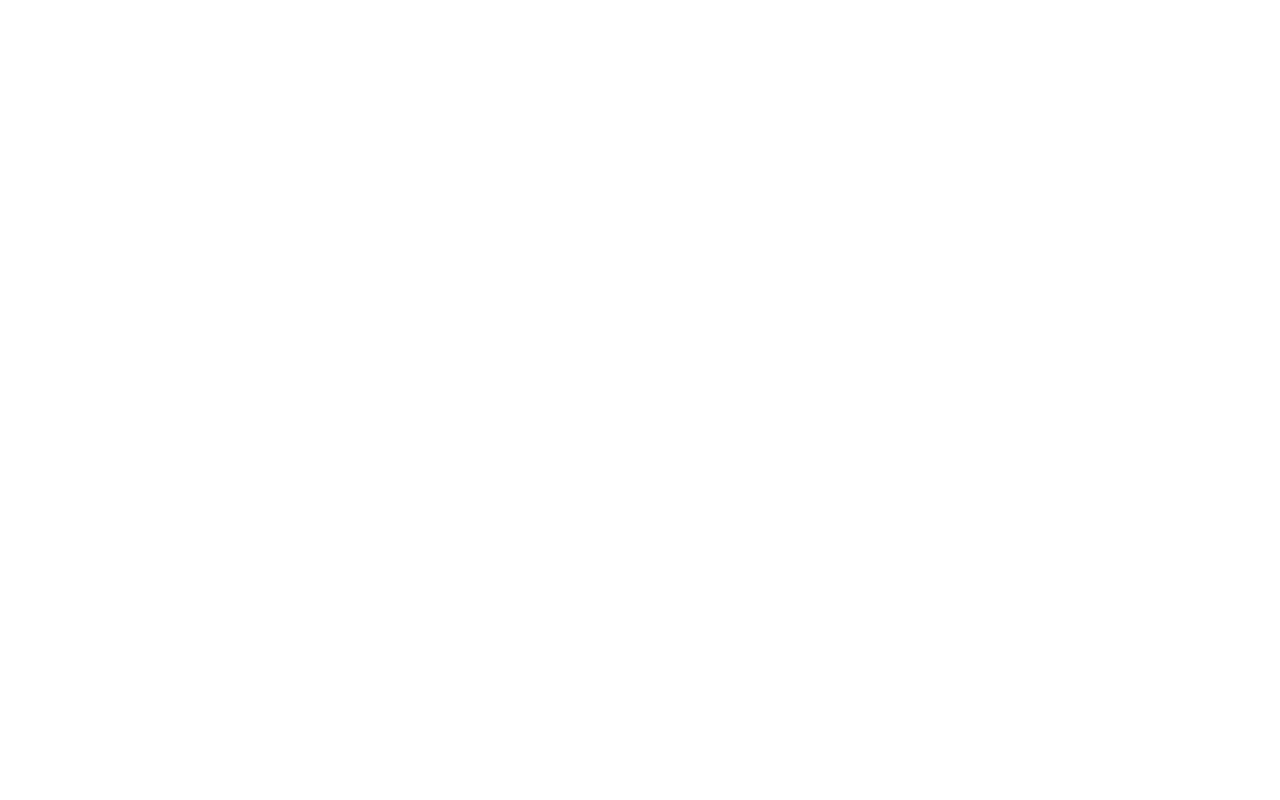
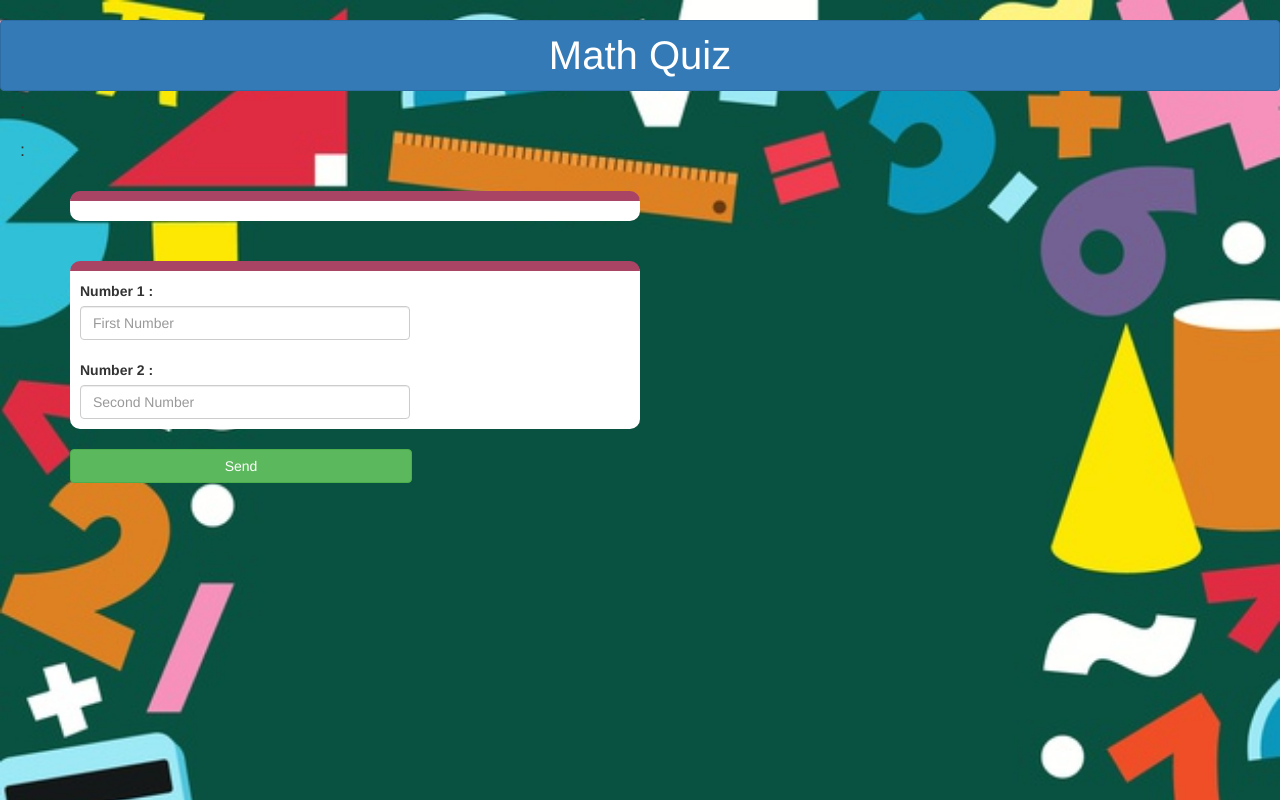
Before and after one commit to ModernShrub/math_quiz, a plain HTML site: page game.html in a window 1280 px wide. Drawn offline with nearby package versions, Linux system fonts and the light colour scheme.

Commit message:
Add files via upload

```diff
--- a/game.html
+++ b/game.html
@@ -7,4 +7,32 @@
 <link rel="stylesheet" href="https://maxcdn.bootstrapcdn.com/bootstrap/3.4.0/css/bootstrap.min.css">
 <script src="https://ajax.googleapis.com/ajax/libs/jquery/3.4.1/jquery.min.js"></script>
 <script src="https://maxcdn.bootstrapcdn.com/bootstrap/3.4.0/js/bootstrap.min.js"></script>
+<link rel="stylesheet" href="style.css">
 </head>
+<body background="bkg.jpg">
+	<center><h1 class="btn btn-primary heading">Math Quiz</h1>
+	</center>
+		<h4 id="player1_name"> : <span id="player1_score"></span></h4>
+		<br>
+		<h4 id="player2_name"> : <span id="player2_score"></span></h4>
+		<div class="container">
+			<h3 id="player_q"></h3>
+		<h3 id="player_a"></h3>
+		<div id="output" class="col-lg-6"></div>
+		<br>
+		<br>
+
+		<div id="output" class="col-lg-6">
+			<label>Number 1 : </label>
+		<input type="text" id="word" class="form-control" placeholder="First Number">
+		<br>
+		<label>Number 2 : </label>
+		<input type="text" id="word" class="form-control" placeholder="Second Number">
+		</div>
+		<br>
+		<button onclick="send()" class="btn btn-success" style="width: 30%;">Send</button>
+		</div>
+
+</body>
+<script src="game.js"></script>
+</html>
--- a/style.css
+++ b/style.css
@@ -1,6 +1,7 @@
 body
 {
 background-size: cover;
+background-image: "bkg.jpg";
 }
 .heading{
 width: 100%;
```
Also changed, not shown: main.js (added, +7 -0 lines).
